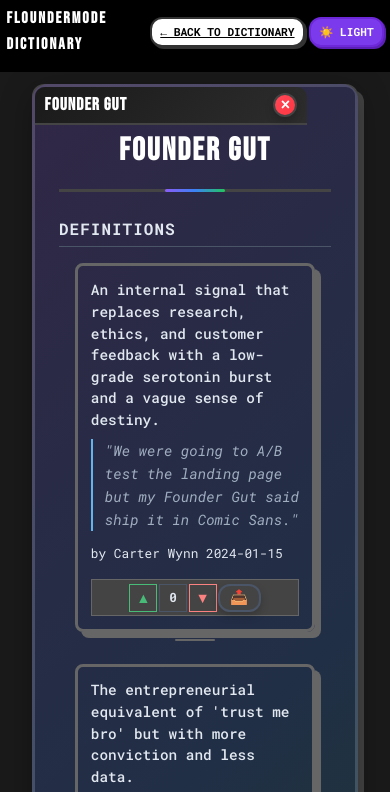
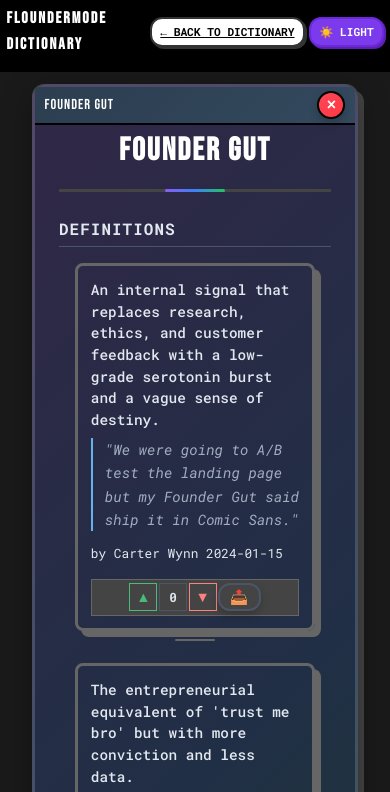
Before and after one commit to FlounderFounder/FlounderMode, a website: page pages/founder-gut.html in a window 390 px wide. Both pictures are taken after a click on the button "🌙 DARK". Shown: the top 792 px of the page. Drawn offline with nearby package versions, Linux system fonts and the light colour scheme; no server answers.

Commit message:
✨ Perfect window bar implementation with exact modal styling
🎯 Exact Modal Window Bar:
- Copied exact styles from modal.css for perfect consistency
- Same gradient background (#2c3e50 to #34495e)
- Same button styling with identical hover effects
- Same border radius, padding, and typography
- Same dark mode behavior
- Same mobile responsive design

🔧 Technical Fixes:
- Fixed resizing issue by removing problematic max-width rule
- Window bar now properly respects container borders
- Perfect corner handling and visual consistency
- All pages regenerated with updated styling

Now term pages have the perfect window bar that looks and behaves exactly like the modal!

```diff
--- a/styles/main.css
+++ b/styles/main.css
@@ -18,9 +18,7 @@ body {
 }
 
 /* Ensure all elements respect viewport width */
-* {
-  max-width: 100%;
-}
+
 
 /* Search Styles */
 .search-container {
@@ -231,28 +229,22 @@ body.dark-mode .autocomplete-item:hover {
   opacity: 0.1;
 }
 
-/* Window Bar - Modal Style */
+/* Window Bar - Exact Modal Style */
 .term-page .window-bar {
   background: linear-gradient(135deg, #2c3e50 0%, #34495e 100%);
   color: #fff;
   padding: 0.3rem 0.8rem;
+  display: flex;
+  justify-content: space-between;
+  align-items: center;
+  flex-shrink: 0;
+  border-radius: 13px 13px 0 0;
   border-bottom: 2px solid #000;
-  border-radius: 13px 13px 0 0;
   font-family: "Bebas Neue", sans-serif;
   font-size: 1.1rem;
   letter-spacing: 1px;
-  display: flex;
-  justify-content: space-between;
-  align-items: center;
   margin: -2rem -2rem 0 -2rem;
   position: relative;
-}
-
-.term-page .window-title {
-  font-family: "Bebas Neue", sans-serif;
-  font-size: 1.1rem;
-  font-weight: bold;
-  color: #fff;
 }
 
 .term-page .window-button {
@@ -261,24 +253,26 @@ body.dark-mode .autocomplete-item:hover {
   border: 2px solid #000;
   width: 28px;
   height: 28px;
-  border-radius: 50%;
-  cursor: pointer;
-  font-size: 1.2rem;
-  font-weight: bold;
   display: flex;
   align-items: center;
   justify-content: center;
-  transition: all 0.2s ease;
+  font-size: 16px;
+  font-weight: bold;
+  cursor: pointer;
+  border-radius: 50%;
+  transition: all 0.3s cubic-bezier(0.34, 1.56, 0.64, 1);
   box-shadow: 0 4px 8px rgba(0, 0, 0, 0.2);
 }
 
 .term-page .window-button:hover {
+  background: linear-gradient(135deg, #ff3742 0%, #ff2f3a 100%);
   transform: scale(1.15) rotate(5deg);
   box-shadow: 0 6px 12px rgba(255, 71, 87, 0.4);
 }
 
 .term-page .window-button:active {
   transform: scale(0.95) rotate(0deg);
+  background: linear-gradient(135deg, #ff2f3a 0%, #ff1a1a 100%);
 }
 
 .term-title {
@@ -524,14 +518,14 @@ body.dark-mode .term-page::before {
   opacity: 0.2;
 }
 
-/* Dark mode window bar */
+/* Dark mode window bar - matches modal exactly */
 body.dark-mode .term-page .window-bar {
-  background: linear-gradient(135deg, #1a1a1a 0%, #2d2d2d 100%);
-  border-bottom-color: #444;
+  background: linear-gradient(135deg, #2c3e50 0%, #34495e 100%);
+  border-bottom-color: #000;
 }
 
 body.dark-mode .term-page .window-button {
-  border-color: #444;
+  border-color: #000;
 }
 
 body.dark-mode .term-title {
@@ -637,14 +631,14 @@ body.dark-mode .term-actions .share-button:hover {
   .term-page .window-bar {
     margin: -1.5rem -1.5rem 0 -1.5rem;
     padding: 0.25rem 0.6rem;
-    font-size: 1rem;
-    border-radius: 10px 10px 0 0;
+    font-size: 0.9rem;
+    border-radius: 4px 4px 0 0;
   }
 
   .term-page .window-button {
-    width: 24px;
-    height: 24px;
-    font-size: 1rem;
+    width: 28px;
+    height: 28px;
+    font-size: 16px;
   }
 
   .term-title {
--- a/terms-manifest.json
+++ b/terms-manifest.json
@@ -6,6 +6,6 @@
     "mvp-theater.json",
     "vibe-driven-dev.json"
   ],
-  "lastUpdated": "2025-09-25T09:20:07.270Z",
+  "lastUpdated": "2025-09-25T09:23:02.684Z",
   "version": "1.0"
 }
```
